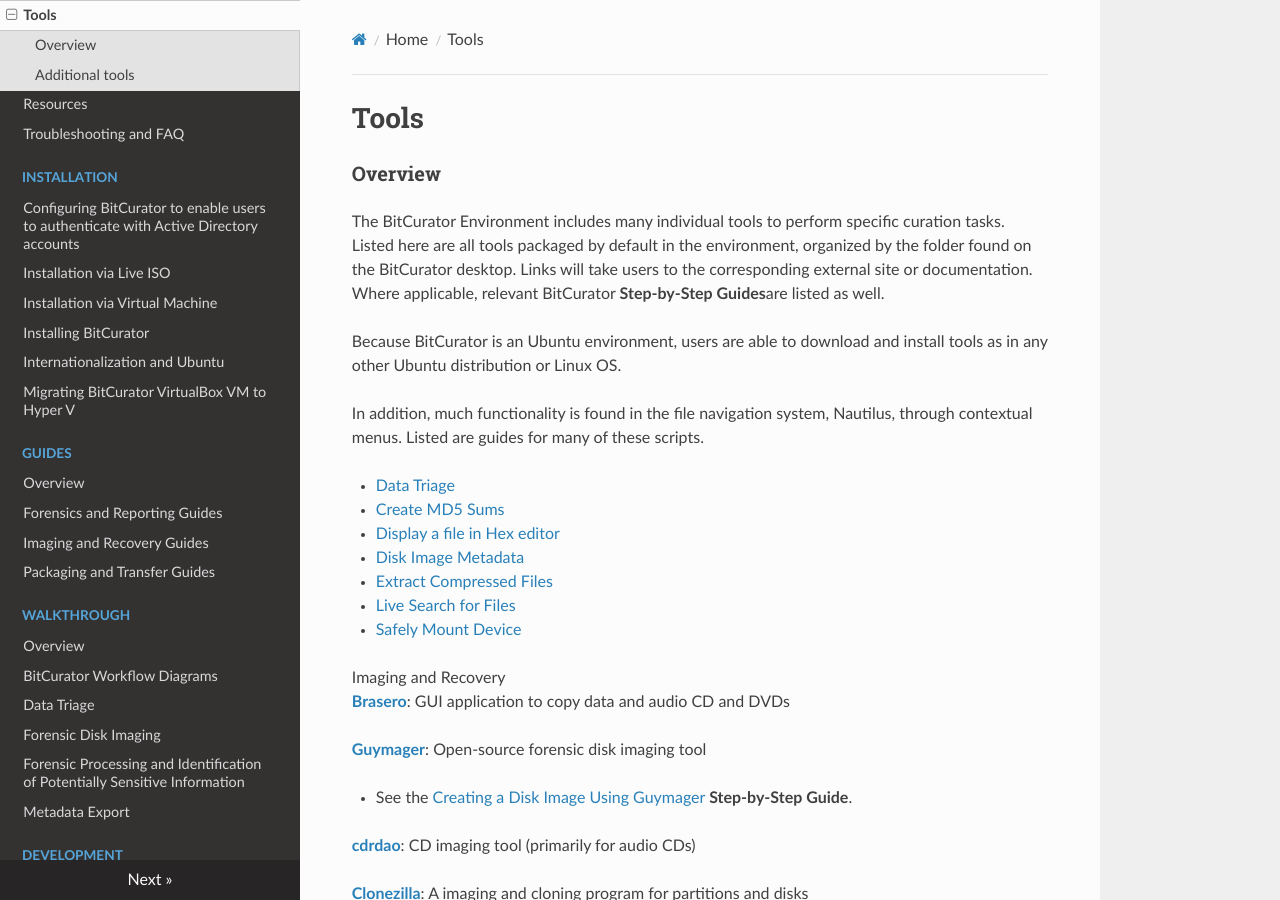
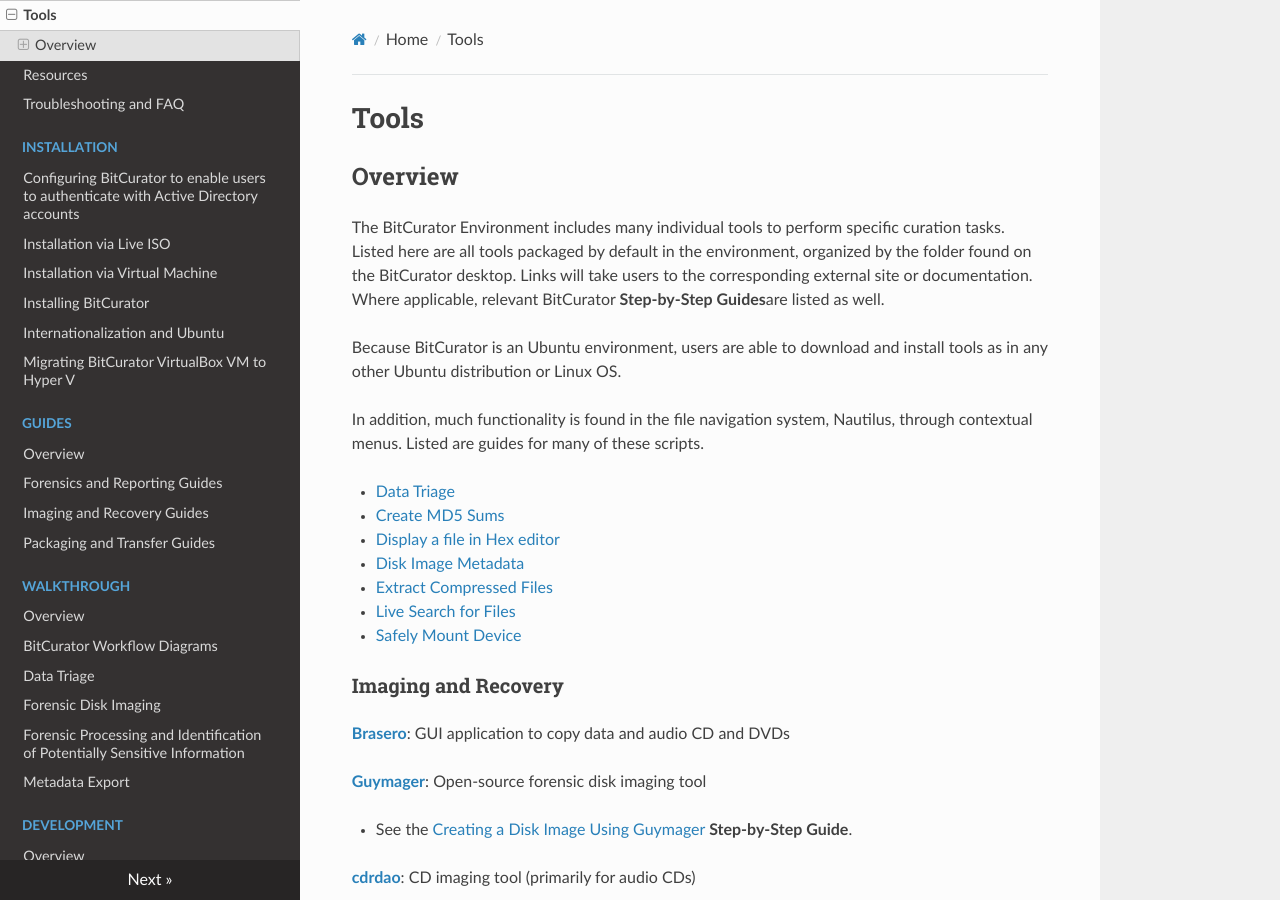
Before and after one commit to BitCurator/documentation, an MkDocs documentation site: the page built from docs/Tools.md, in a window 1280 px wide and 900 px high. Built offline with MkDocs 1.6.1, drawn with Linux system fonts in a browser that asks for light colours; nearby versions of some CDN libraries.

Commit message:
fixed dead links

```diff
--- a/docs/Tools.md
+++ b/docs/Tools.md
@@ -5,7 +5,7 @@
 
 
 
-### Overview
+## Overview
 
 The BitCurator Environment includes many individual tools to perform specific curation tasks. Listed here are all tools packaged by default in the environment, organized by the folder found on the BitCurator desktop. Links will take users to the corresponding external site or documentation. Where applicable, relevant BitCurator **Step-by-Step Guides**are listed as well.
 
@@ -19,25 +19,24 @@
 
 In addition, much functionality is found in the file navigation system, Nautilus, through contextual menus. Listed are guides for many of these scripts.
 
-* [Data Triage](/All Step-by-Step Guides/Forensics and Reporting Guides/Data Triage (Nautilus))
-* [Create MD5 Sums](/All Step-by-Step Guides/Forensics and Reporting Guides/Create MD5 Sums (Nautilus))
-* [Display a file in Hex editor](/All Step-by-Step Guides/Forensics and Reporting Guides/Display a file in Hex editor (Nautilus))
-* [Disk Image Metadata](/All Step-by-Step Guides/Forensics and Reporting Guides/Disk Image Metadata (Nautilus))
-* [Extract Compressed Files](/All Step-by-Step Guides/Forensics and Reporting Guides/Extract Compressed Files (Nautilus))
-* [Live Search for Files](/All Step-by-Step Guides/Forensics and Reporting Guides/Live Search for Files (Nautilus))
-* [Safely Mount Device](/All Step-by-Step Guides/Imaging and Recovery Guides/Safely Mount Devices)
+* [Data Triage](../All Step-by-Step Guides/Forensics and Reporting Guides/Data Triage (Nautilus))
+* [Create MD5 Sums](../All Step-by-Step Guides/Forensics and Reporting Guides/Create MD5 Sums (Nautilus))
+* [Display a file in Hex editor](../All Step-by-Step Guides/Forensics and Reporting Guides/Display a file in Hex editor (Nautilus))
+* [Disk Image Metadata](../All Step-by-Step Guides/Forensics and Reporting Guides/Disk Image Metadata (Nautilus))
+* [Extract Compressed Files](../All Step-by-Step Guides/Forensics and Reporting Guides/Extract Compressed Files (Nautilus))
+* [Live Search for Files](../All Step-by-Step Guides/Forensics and Reporting Guides/Live Search for Files (Nautilus))
+* [Safely Mount Device](../All Step-by-Step Guides/Imaging and Recovery Guides/Safely Mount Devices)
 
 
 
 
+### Imaging and Recovery
 
-
-Imaging and Recovery
 **[Brasero](https://wiki.gnome.org/Apps/Brasero)**: GUI application to copy data and audio CD and DVDs
 
 **[Guymager](https://guymager.sourceforge.io)**: Open-source forensic disk imaging tool
 
-* See the [Creating a Disk Image Using Guymager](/All Step-by-Step Guides/Imaging and Recovery Guides/Imaging with Guymager) **Step-by-Step Guide**.
+* See the [Creating a Disk Image Using Guymager](../All Step-by-Step Guides/Imaging and Recovery Guides/Imaging with Guymager) **Step-by-Step Guide**.
 
 [**cdrdao**](http://cdrdao.sourceforge.net): CD imaging tool (primarily for audio CDs)
 
@@ -58,7 +57,7 @@
 
 
 
-Forensic analysis tools
+### Forensic analysis tools
 
 **BitCurator Disk Image Access:** A GUI interface to browse raw and forensically-packaged disk images, export files and deleted items, and view disk image metadata.
 
@@ -66,22 +65,22 @@
 
 **BitCurator Reporting Tool**: A GUI-driven (and optionally command-line) tool for running forensics tools in sequence to produce human- and machine-readable reports in [DFXML](https://www.github.com/simsong/dfxml).
 
-* Find instructions at the [Creating Disk Image Reports using the BitCurator Reporting Tool](/All Step-by-Step Guides/Forensics and Reporting Guides/Creating Disk Image Reports using the BitCurator Reporting Tool) **Step-by-Step Guide**.
+* Find instructions at the [Creating Disk Image Reports using the BitCurator Reporting Tool](../All Step-by-Step Guides/Forensics and Reporting Guides/Creating Disk Image Reports using the BitCurator Reporting Tool) **Step-by-Step Guide**.
 * Use of the Reporting Tool is also covered in the [Quickstart Guide](https://github.com/BitCurator/bitcurator-distro/wiki/Releases#quickstart-guide).
 
 **[Brunnhilde](https://github.com/tw4l/brunnhilde)**: Generates aggregate reports of files in a directory or disk image based on input from Richard Lehane's [Siegfried](http://www.itforarchivists.com/siegfried).
 
 [**bulk\_extractor Viewer (BEViewer)**](https://github.com/simsong/bulk_extractor/wiki/BEViewer): A GUI front-end for [bulk\_extractor](https://github.com/simsong/bulk_extractor)
 
-* See the [Bulk Extractor Viewer](https://confluence.educopia.org/display/~aberish/Bulk+Extractor+Viewer) **Step-by-Step Guide**.
-* See the [Regular Expressions in Bulk Extractor](https://confluence.educopia.org/display/~aberish/Regular+Expressions+in+Bulk+Extractor) **Step-by-Step Guide**.
-* bulk\_extractor is a critical component of the [Annotated Features Report](https://confluence.educopia.org/display/~aberish/Annotated+Features+Report) **Step-by-Step Guide**.
+* See the [Bulk Extractor Viewer](../All Step-by-Step Guides/Forensics and Reporting Guides/Bulk Extractor Viewer/) **Step-by-Step Guide**.
+* See the [Regular Expressions in Bulk Extractor](../All Step-by-Step Guides/Forensics and Reporting Guides/Regular Expressions in Bulk Extractor/) **Step-by-Step Guide**.
+* bulk\_extractor is a critical component of the [Annotated Features Report](../All Step-by-Step Guides/Forensics and Reporting Guides/Annotated Features Report/) **Step-by-Step Guide**.
 
 **[Disktype](http://disktype.sourceforge.net):** Detects the content format of a disk or disk image
 
 **[Fiwalk](https://forensicswiki.xyz/wiki/index.php?title=Fiwalk)**: Fiwalk is part of [The Sleuth Kit's](https://www.sleuthkit.org/sleuthkit/) collection of digital forensics tools and is used to produce a DFXML (Digital Forensics XML) report on the contents of a disk image within the **BitCurator Reporting Tool**.
 
-* See the [fiwalk](https://confluence.educopia.org/display/~aberish/Fiwalk) **Step-by-Step Guide**.
+* See the [fiwalk](../All Step-by-Step Guides/Forensics and Reporting Guides/Fiwalk/) **Step-by-Step Guide**.
 
 **[md5deep](http://md5deep.sourceforge.net)**: Set of programs to compute MD5, SHA-1, SHA-256, Tiger, or Whirlpool message digests on an arbitrary number of files
 
@@ -100,7 +99,7 @@
 
 
 
-Packaging and Transfer
+### Packaging and Transfer
 
 **[BagIt Python Library](https://github.com/LibraryOfCongress/bagit-python)**: Command line implementation of the BagIt specification
 
```
Also changed, not shown: docs/All Step-by-Step Guides/Forensics and Reporting Guides/Bulk Extractor Viewer.md (+1 -1 lines), docs/All Step-by-Step Guides/Imaging and Recovery Guides.md (+1 -1 lines), site/All Step-by-Step Guides/Imaging and Recovery Guides/index.html, site/index.html, site/search/search_index.json, 1 other file.
